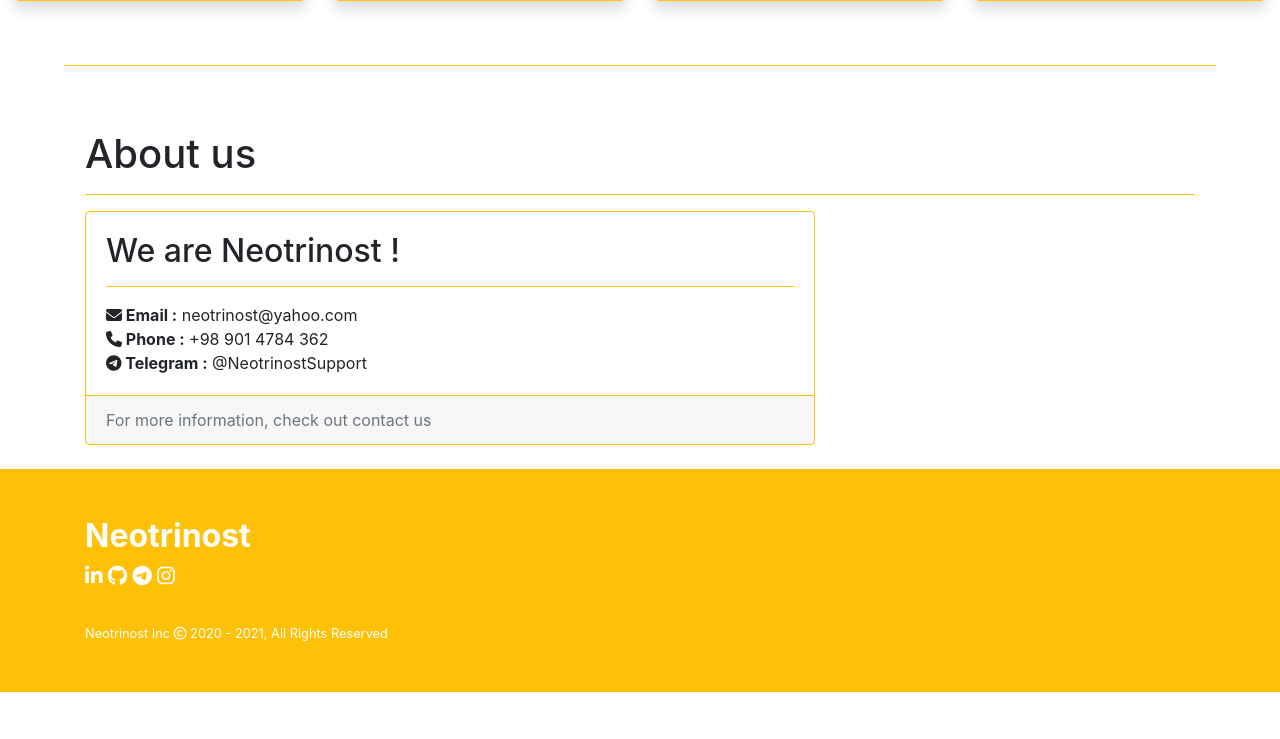
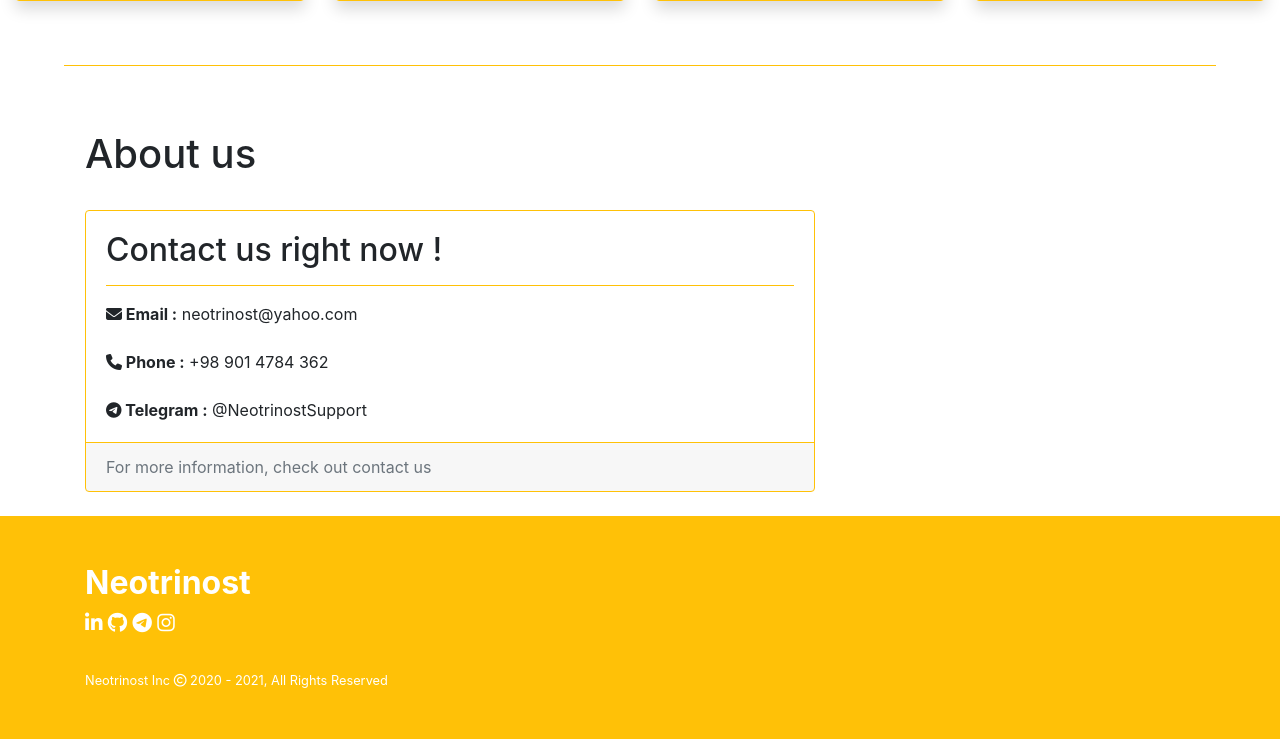
Before and after one commit to Neotrinost/Neotrinost.ir, a Flask app: page / in a window 1280 px wide. Shown: the part 985-1724 px from the top of the page. Before the commit the page ends 1677 px from the top, so only its background shows below. Run offline with Flask 2, Linux system fonts and the light colour scheme; some libraries are stand-ins or nearby versions.

Commit message:
Update Home

```diff
--- a/app/templates/home.html
+++ b/app/templates/home.html
@@ -179,19 +179,21 @@
 		<div class="container">
             <br>
             <h1>About us</h1>
-            <hr class="border-warning">
+			<br>
 			<div class="row">
                 <div class="col-md-8">
                     <div class="border border-warning card mb-4">
                         <div class="card-body">
-                            <h2 class="card-title">We are Neotrinost !</h2>
+                            <h2 class="card-title">Contact us right now !</h2>
                             <hr class="border-warning">
                             <p class="card-text">
                                 <b><i class="fa fa-envelope"></i> Email :</b>
 								<span>neotrinost@yahoo.com</span>
 								<br>
+								<br>
 								<b><i class="fa fa-phone"></i> Phone :</b>
 								<span>+98 901 4784 362</span>
+								<br>
 								<br>
 								<b><i class="fa fa-telegram"></i> Telegram :</b>
 								<span>@NeotrinostSupport</span>
```
